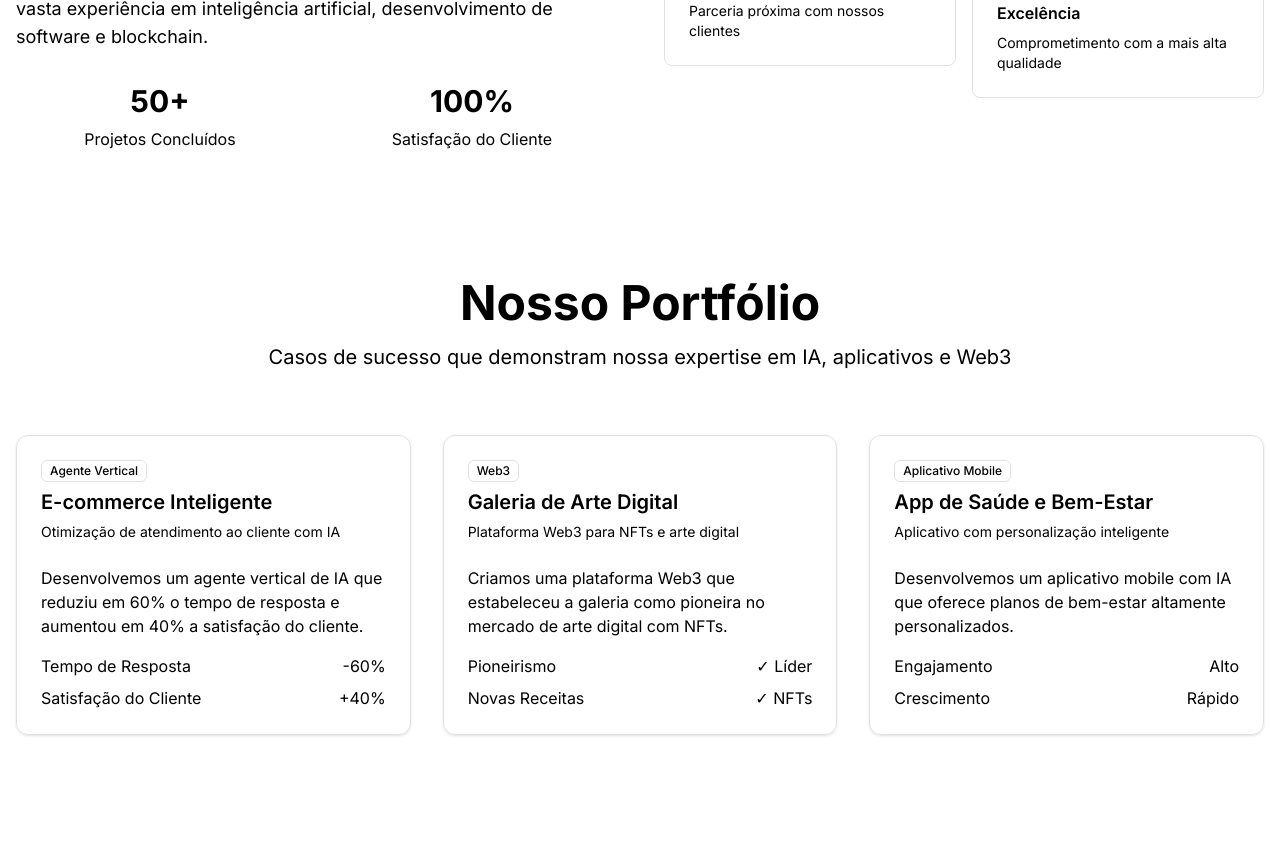
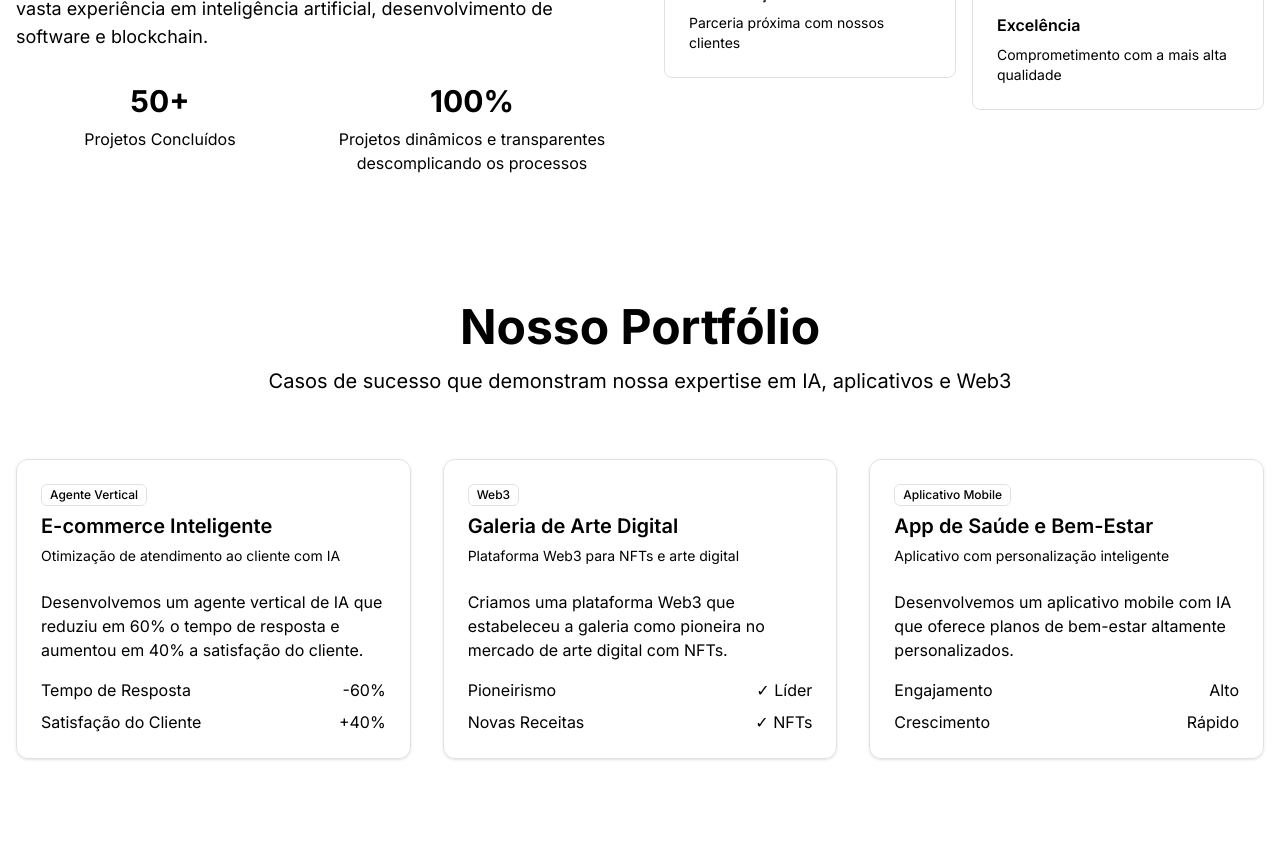
Before and after one commit to armcompany/arm-web-site, a React (Vite) app: page / in a window 1280 px wide. Shown: the part 1660-2526 px from the top of the page. Built offline with nearby package versions, Linux system fonts and the light colour scheme.

Commit message:
update description services

```diff
--- a/src/App.jsx
+++ b/src/App.jsx
@@ -538,7 +538,8 @@ function App() {
                     100%
                   </motion.div>
                   <div className="text-muted-foreground">
-                    Satisfação do Cliente
+                    Projetos dinâmicos e transparentes descomplicando os
+                    processos
                   </div>
                 </motion.div>
               </motion.div>
```
